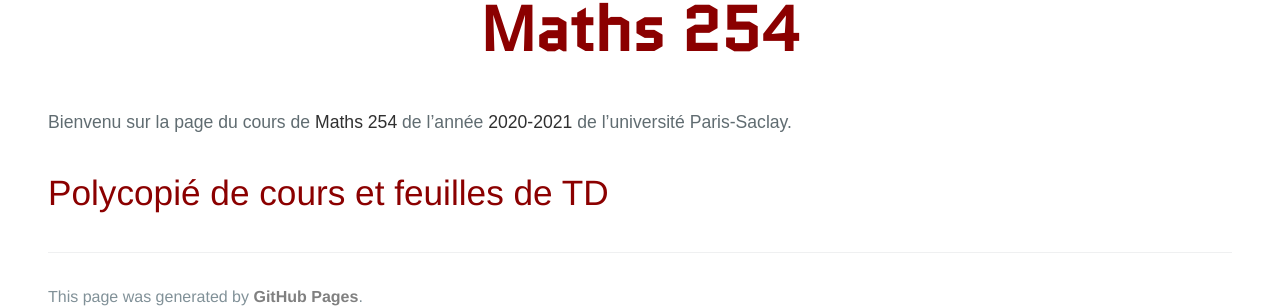
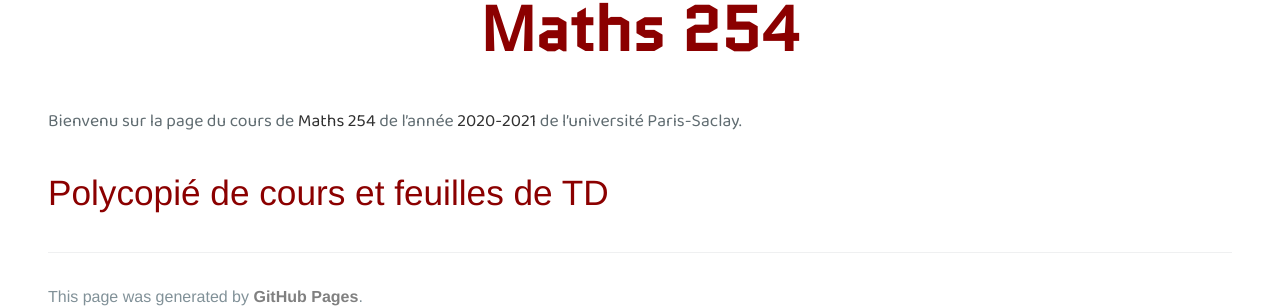
Before and after one commit to KevinDestagnol/algebre.github.io, a Jekyll site: the page built from index.md, in a window 1280 px wide. Shown: the part 309-617 px from the top of the page. Built offline with Jekyll 4.4.1, drawn with Linux system fonts in a browser that asks for light colours; some web fonts are replaced; our own code applies the rules of GitHub Pages for plain Markdown files; the repository's description, which GitHub fills in, is left out.

Commit message:
Update jekyll-theme-cayman.scss

```diff
--- a/_sass/jekyll-theme-cayman.scss
+++ b/_sass/jekyll-theme-cayman.scss
@@ -34,7 +34,7 @@ body {
   padding: 0;
   margin: 0;
   width: auto;
-  font-family: Baloo Bhai 2,Helvetica, Arial, sans-serif;
+  font-family: 'Baloo Bhai 2',Helvetica, Arial, sans-serif;
   font-size: 16px;
   line-height: 1.5;
   color: $body-text-color;
```
